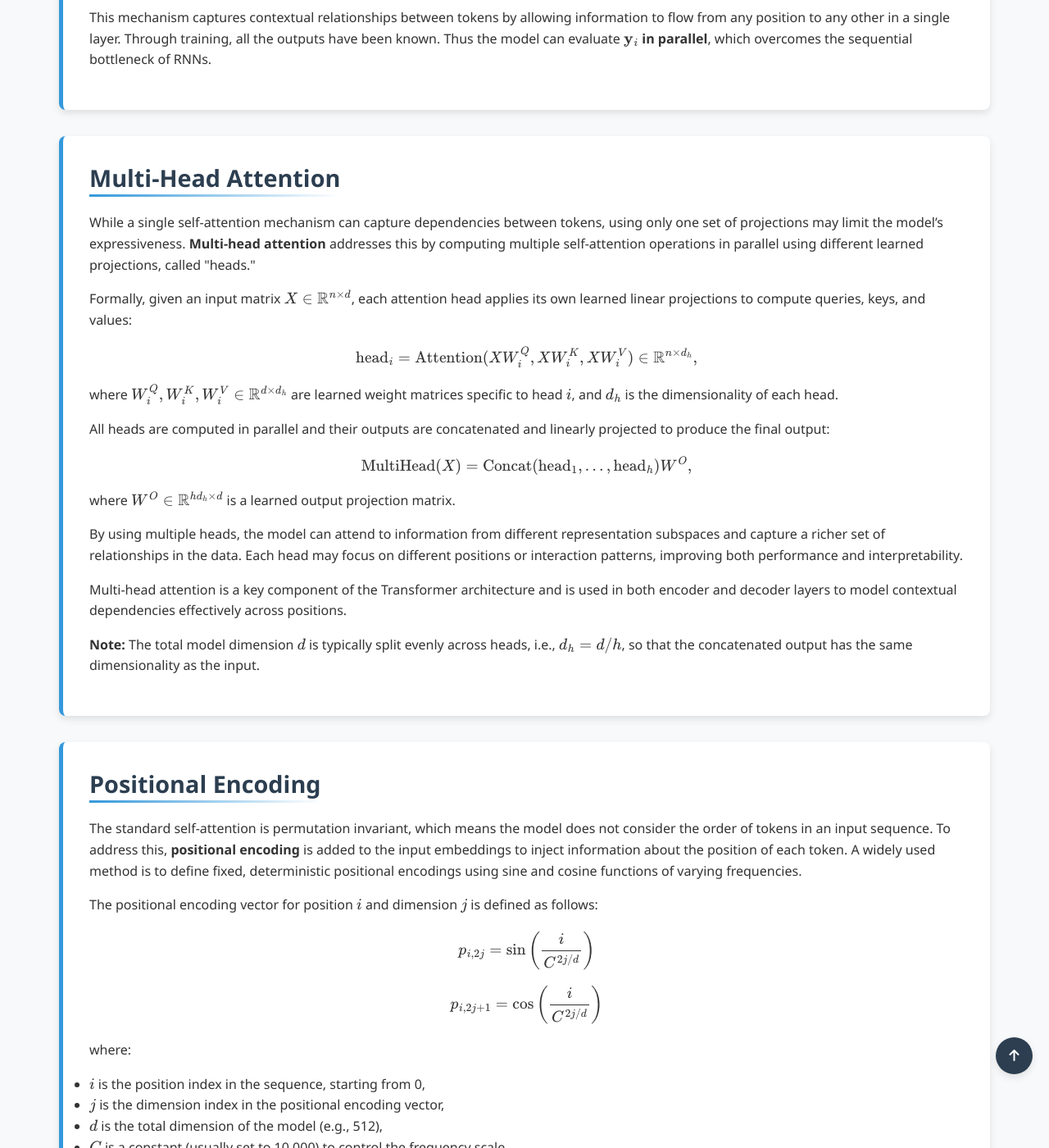
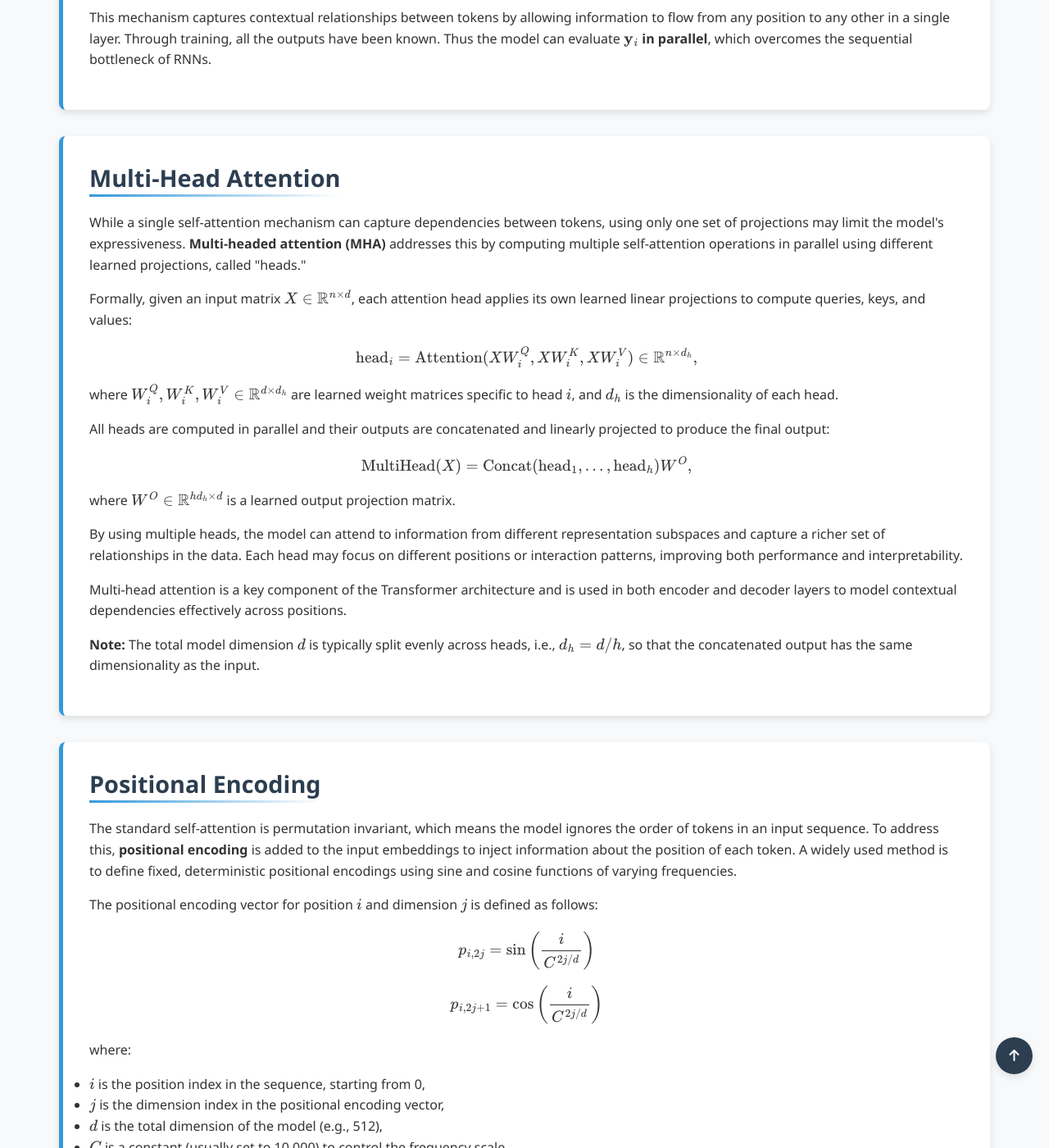
Before and after one commit to Yusukey01/yusukey01.github.io, a Jekyll site: the page built from Mathematics/Machine_learning/deep_nn.html, in a window 1280 px wide and 1400 px high, scrolled down 3916 px. Shown: the whole window at 82% size. Built offline with Jekyll 4.4.1, drawn with Linux system fonts in a browser that asks for light colours.

```diff
--- a/Mathematics/Machine_learning/deep_nn.html
+++ b/Mathematics/Machine_learning/deep_nn.html
@@ -196,10 +197,10 @@ uses_python: false
 
             <section id="multihead" class="section-content">
                 <h2>Multi-Head Attention</h2>
-
                 <p>
-                    While a single self-attention mechanism can capture dependencies between tokens, using only one set of projections may limit the model’s expressiveness.
-                    <strong>Multi-head attention</strong> addresses this by computing multiple self-attention operations in parallel using different learned projections, called "heads."
+                    While a single self-attention mechanism can capture dependencies between tokens, using only one set of projections
+                    may limit the model's expressiveness. <strong>Multi-headed attention (MHA)</strong> addresses this by computing
+                    multiple self-attention operations in parallel using different learned projections, called "heads."
                 </p>
 
                 <p>
@@ -236,7 +237,7 @@ uses_python: false
             <section id="position" class="section-content">
                 <h2>Positional Encoding</h2>
                 <p>
-                    The standard self-attention is permutation invariant, which means the model  does not consider the order of tokens in an
+                    The standard self-attention is permutation invariant, which means the model ignores the order of tokens in an
                     input sequence. To address this, <strong>positional encoding</strong> is added to the input embeddings to inject information about
                     the position of each token. A widely used method is to define fixed, deterministic positional encodings using
                     sine and cosine functions of varying frequencies.
```
Also changed, not shown: other parts of Mathematics/Machine_learning/deep_nn.html (+1 -0 lines).
